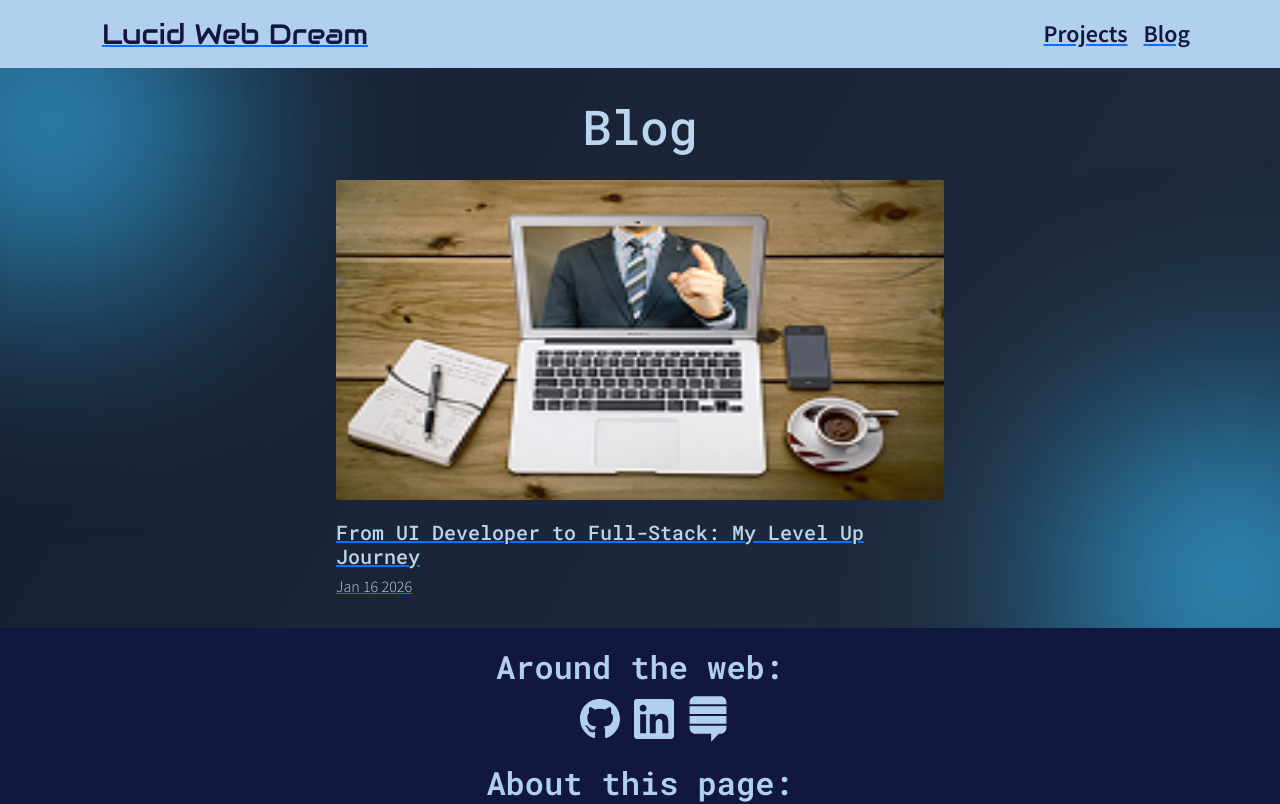
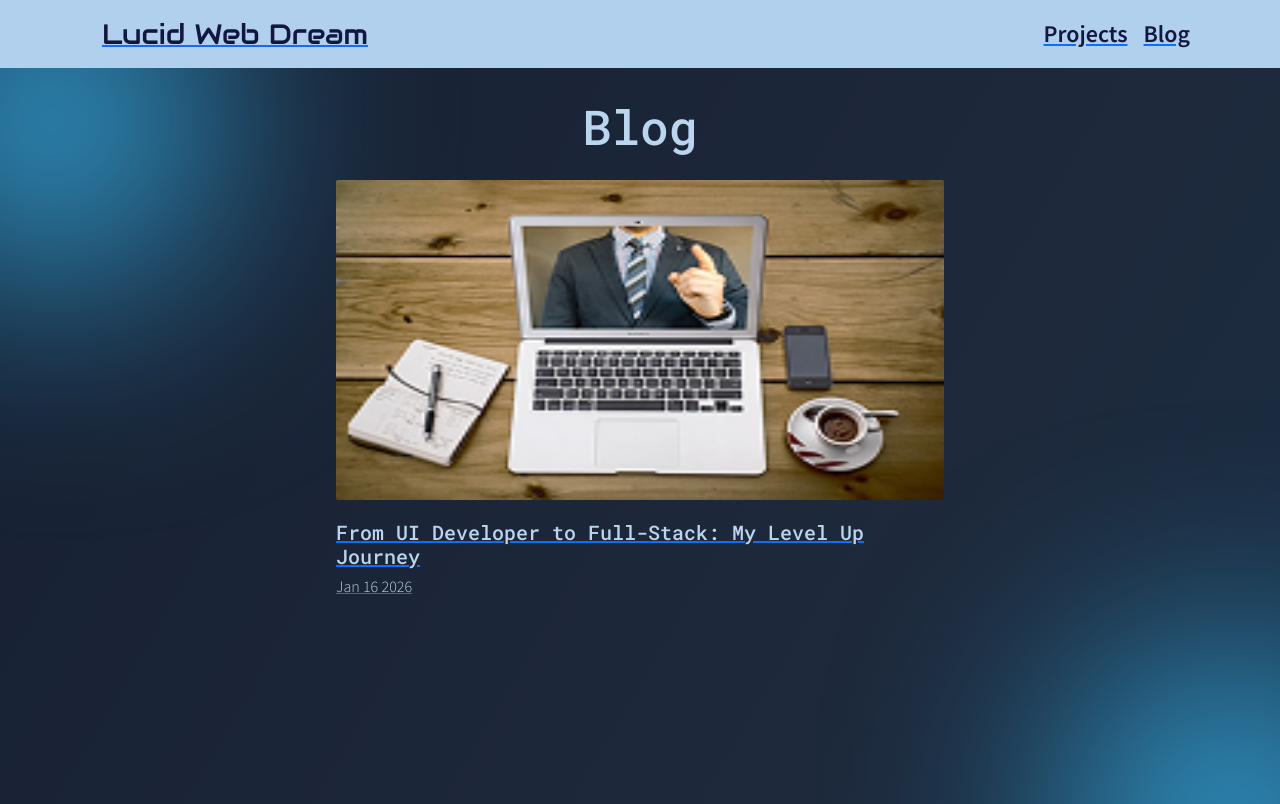
Before and after one commit to capozzic1/portfoliov3, a Next.js app: page /blog in a window 1280 px wide. Shown: the top 804 px of the page. Built offline with nearby package versions, Linux system fonts and the light colour scheme.

Commit message:
fix gap under footer

```diff
--- a/styles/blog.module.scss
+++ b/styles/blog.module.scss
@@ -2,7 +2,7 @@
   background: #0f1b30; /* dark navy similar to design */
   color: #BAD5EE;
   font-family: 'Roboto Mono', monospace;
-  min-height: auto; /* allow page to size to its content so footer sits directly after */
+  min-height: 100vh; /* allow page to size to its content so footer sits directly after */
   padding-bottom: 0;
 
       @import "../styles/mixins";
```
